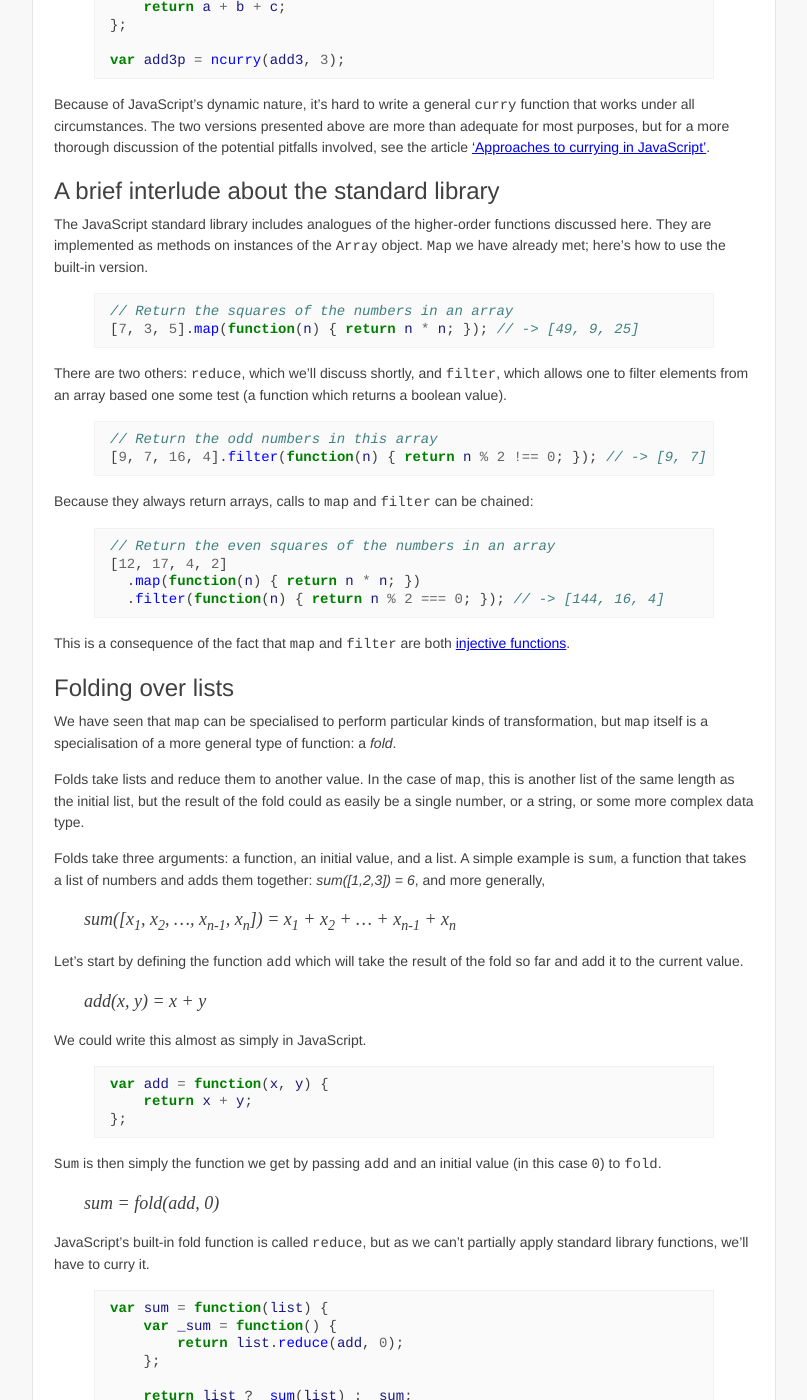
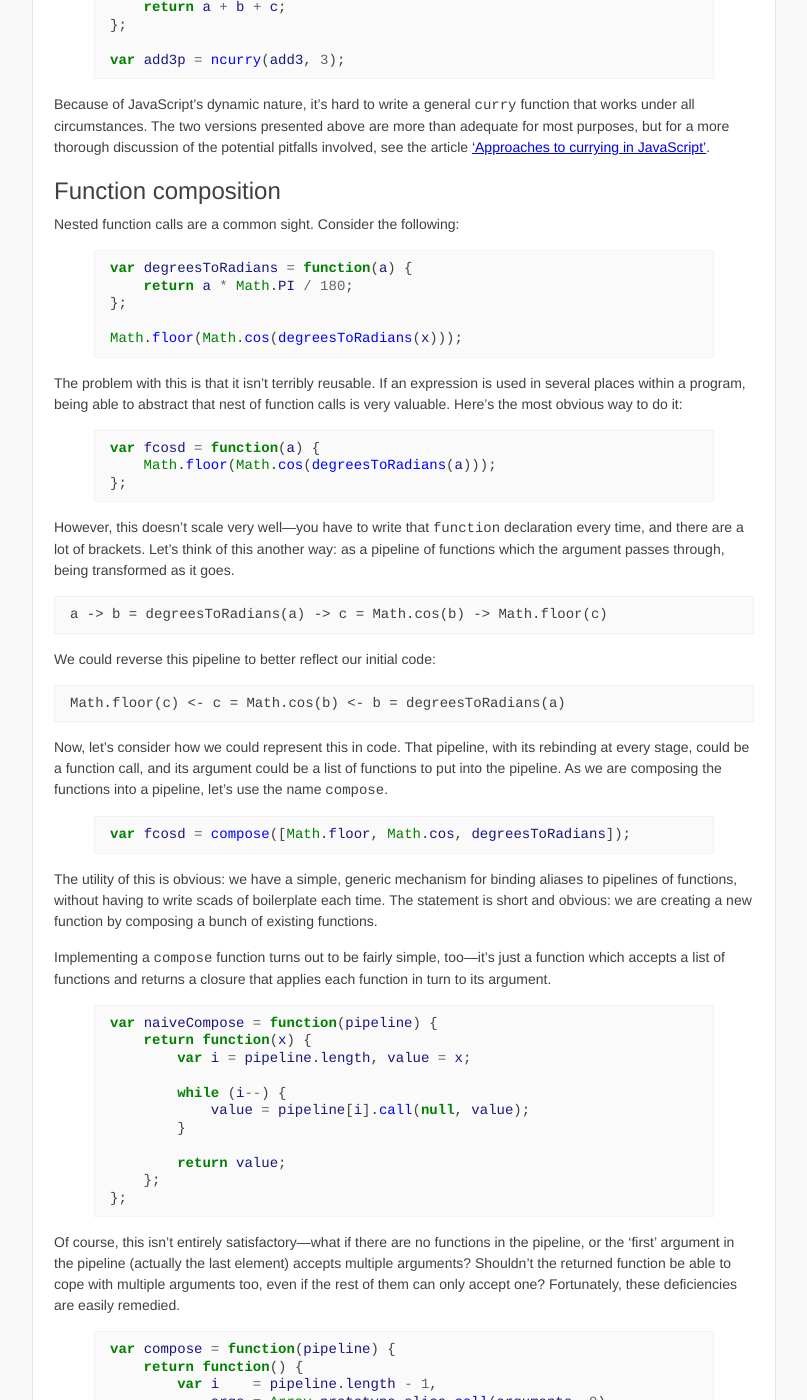
Before and after one commit to othermedia/js-handbook, a Jekyll site: the page built from functional-programming.md, in a window 1280 px wide and 1400 px high, scrolled down 4859 px. Shown: the whole window, without its empty margins (236-1043 px from the left). Built offline with Jekyll 4.4.1, drawn with Linux system fonts in a browser that asks for light colours; some of the changed text lies outside the part shown.

Commit message:
Add a section on function composition.

```diff
--- a/functional-programming.md
+++ b/functional-programming.md
@@ -343,6 +343,99 @@ the potential pitfalls involved, see the article
   [currying]: http://extralogical.net/articles/currying-javascript
 
 
+Function composition
+--------------------
+
+Nested function calls are a common sight. Consider the following:
+
+{% highlight javascript %}
+var degreesToRadians = function(a) {
+    return a * Math.PI / 180;
+};
+
+Math.floor(Math.cos(degreesToRadians(x)));
+{% endhighlight %}
+
+The problem with this is that it isn't terribly reusable. If an expression is
+used in several places within a program, being able to abstract that nest of
+function calls is very valuable. Here's the most obvious way to do it:
+
+{% highlight javascript %}
+var fcosd = function(a) {
+    Math.floor(Math.cos(degreesToRadians(a)));
+};
+{% endhighlight %}
+
+However, this doesn't scale very well---you have to write that `function`
+declaration every time, and there are a lot of brackets. Let's think of this
+another way: as a pipeline of functions which the argument passes through,
+being transformed as it goes.
+
+    a -> b = degreesToRadians(a) -> c = Math.cos(b) -> Math.floor(c)
+
+We could reverse this pipeline to better reflect our initial code:
+
+    Math.floor(c) <- c = Math.cos(b) <- b = degreesToRadians(a)
+
+Now, let's consider how we could represent this in code. That pipeline, with
+its rebinding at every stage, could be a function call, and its argument could
+be a list of functions to put into the pipeline. As we are composing the
+functions into a pipeline, let's use the name `compose`.
+
+{% highlight javascript %}
+var fcosd = compose([Math.floor, Math.cos, degreesToRadians]);
+{% endhighlight %}
+
+The utility of this is obvious: we have a simple, generic mechanism for binding
+aliases to pipelines of functions, without having to write scads of boilerplate
+each time. The statement is short and obvious: we are creating a new function
+by composing a bunch of existing functions.
+
+Implementing a `compose` function turns out to be fairly simple, too---it's
+just a function which accepts a list of functions and returns a closure that
+applies each function in turn to its argument.
+
+{% highlight javascript %}
+var naiveCompose = function(pipeline) {
+    return function(x) {
+        var i = pipeline.length, value = x;
+
+        while (i--) {
+            value = pipeline[i].call(null, value);
+        }
+
+        return value;
+    };
+};
+{% endhighlight %}
+
+Of course, this isn't entirely satisfactory---what if there are no functions in
+the pipeline, or the 'first' argument in the pipeline (actually the last
+element) accepts multiple arguments? Shouldn't the returned function be able to
+cope with multiple arguments too, even if the rest of them can only accept one?
+Fortunately, these deficiencies are easily remedied.
+
+{% highlight javascript %}
+var compose = function(pipeline) {
+    return function() {
+        var i    = pipeline.length - 1,
+            args = Array.prototype.slice.call(arguments, 0),
+            value;
+
+        if (i < 0) return args[0];
+
+        value = pipeline[i].apply(null, args);
+
+        while (i--) {
+            value = pipeline[i](value);
+        }
+
+        return value;
+    };
+};
+{% endhighlight %}
+
+
 A brief interlude about the standard library
 --------------------------------------------
 
```
